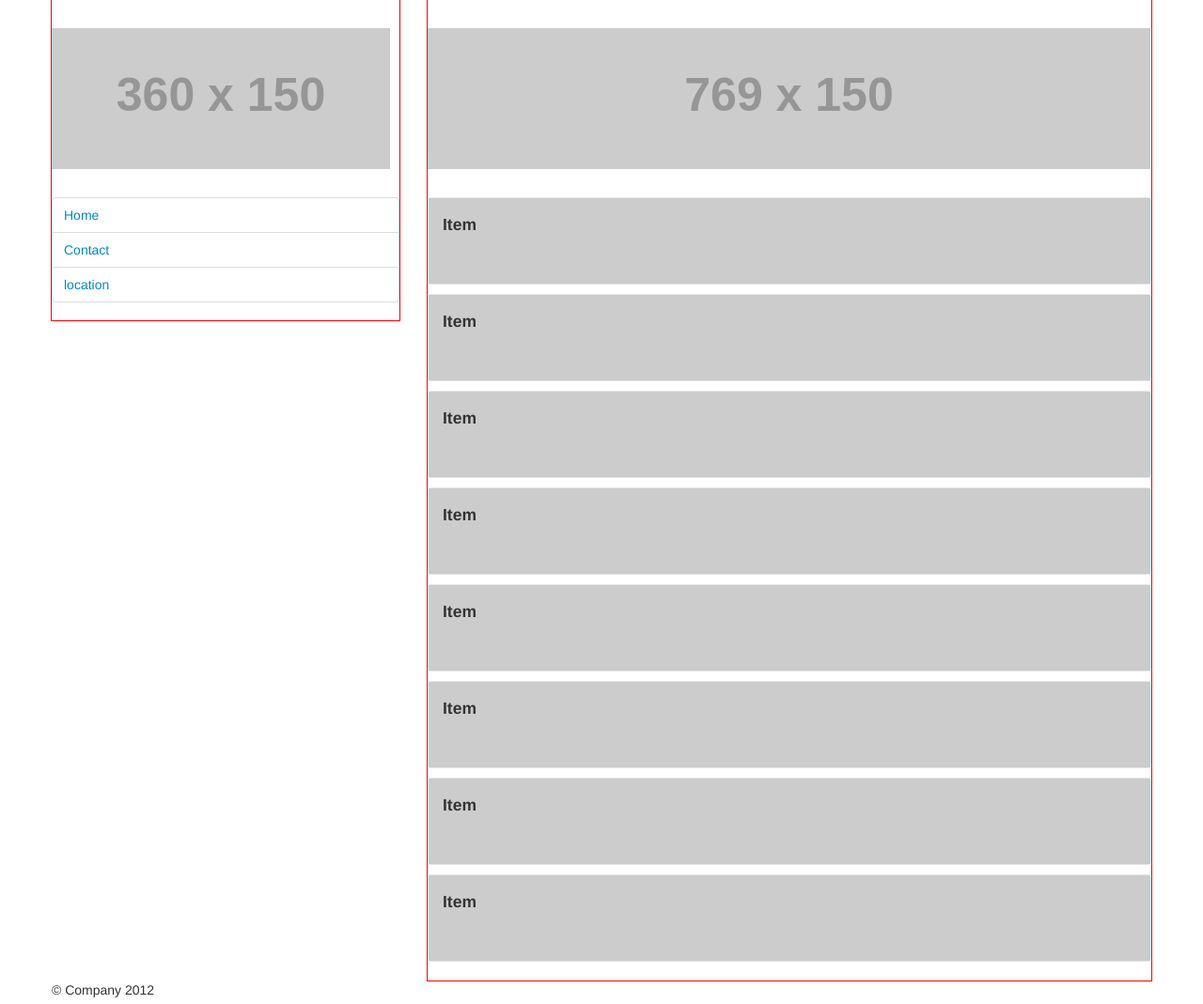
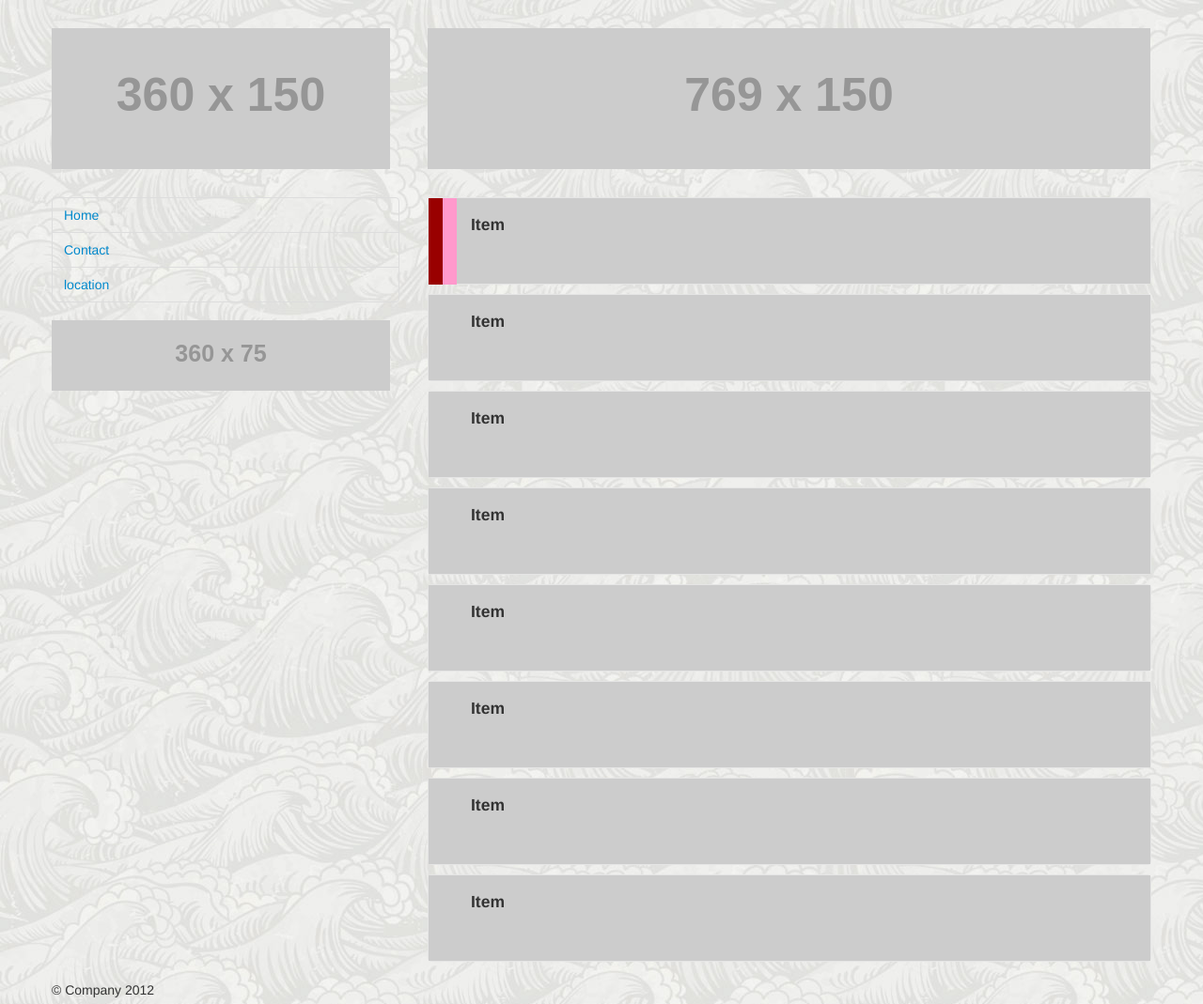
Before and after one commit to bidwell/P2-Sushi-Menu, a plain HTML site: page index.html in a window 1280 px wide. Shown: the top 1069 px of the page at 94% size. Drawn offline with nearby package versions, Linux system fonts and the light colour scheme; placeholder pictures from the web are drawn by us.

Commit message:
Add background and style

```diff
--- a/assets/css/style.css
+++ b/assets/css/style.css
@@ -1,5 +1,9 @@
 @charset "utf-8";
 /* CSS Document */
+body {
+	background:url(../img/waves.jpg) repeat;
+
+	}
 .red {
 	outline: 1px solid red;
 
@@ -22,6 +26,7 @@
 	height: 75px;
 	color: #333;
 	font-weight:600;
+	margin-left: 30px;
 
 }
 
@@ -34,3 +39,15 @@
 	color:#FFFFFF;
 
 }
+.spicy {
+	height:92px;
+	width:15px;
+	background-color:#990000;
+
+	}
+.raw {
+	height:92px;
+	width:15px;
+	background-color: #F9C;
+
+	}
--- a/index.html
+++ b/index.html
@@ -28,7 +28,7 @@
         <div class="container">
 
         	<div class="row">
-            	<div class="span4 red">
+            	<div class="span4">
                 	<img class="logo" src="http://placehold.it/360x150" alt="logo"/>
                     <nav>
                         <ul class="nav nav-tabs nav-stacked">
@@ -37,8 +37,13 @@
                             <li><a href="#">location</a></li>
                         </ul>
                     </nav>
+
+                  	<div>
+              			<img src="http://placehold.it/360x75" alt="legend"/>
+               		</div>
             	</div>
-                <div class="span8 red">
+
+                <div class="span8">
                 	<img class="logo" src="http://placehold.it/769x150" alt="resturaunt"/>
 
 	<!-- product accordian -->
@@ -46,6 +51,8 @@
                         <div class="accordion" id="accordion1">
                             <div class="accordion-group">
                                 <div class="accordion-heading">
+                                	<div class="spicy pull-left"></div>
+                                    <div class="raw pull-left"></div>
                                     <a class="accordion-toggle prodImageOne" data-toggle="collapse" data-parent="#accordion1" href="#collapseOne">
                                         <h4>Item</h4>
                                     </a>
```
Also changed, not shown: assets/img/waves.jpg (added).
